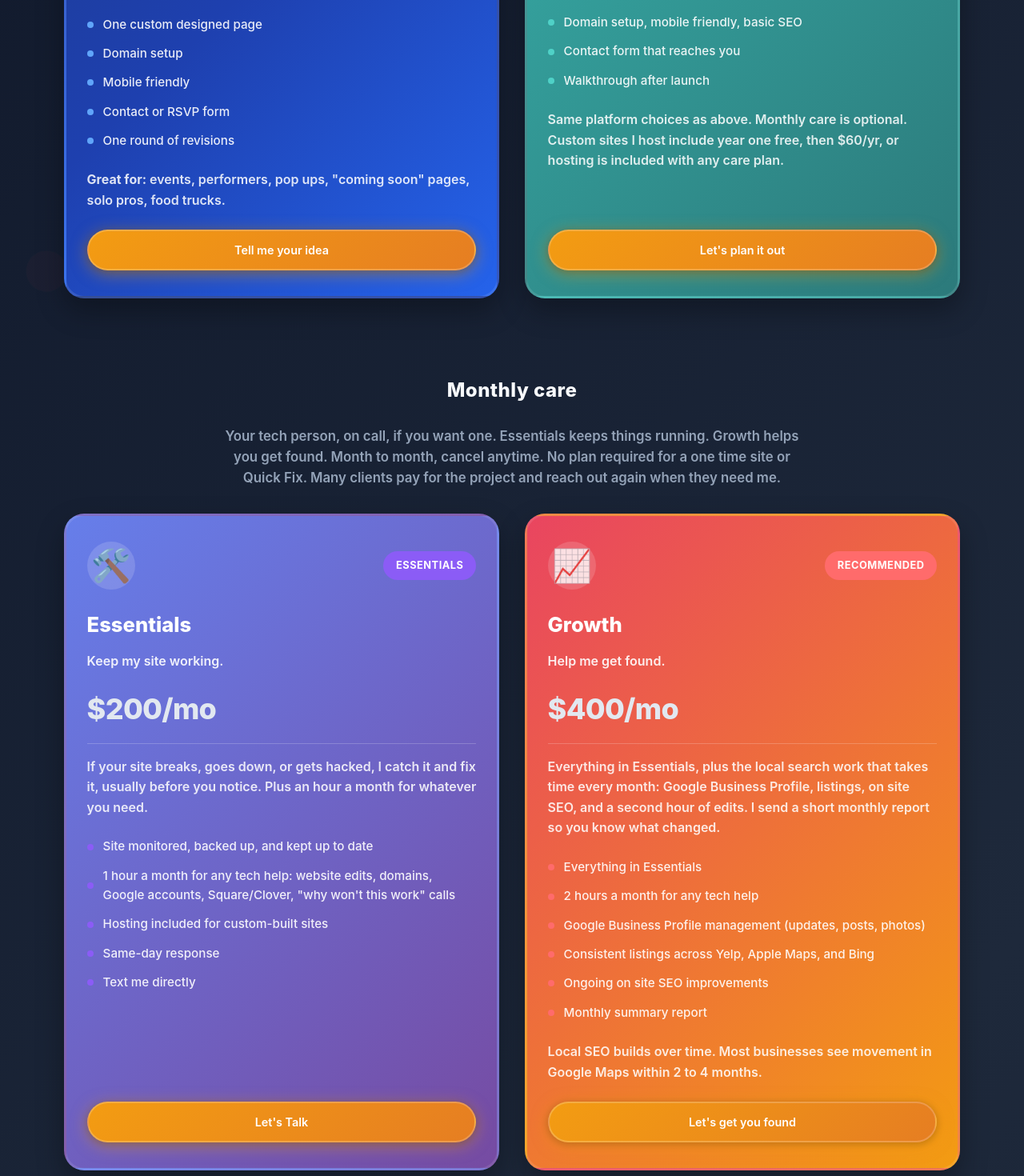
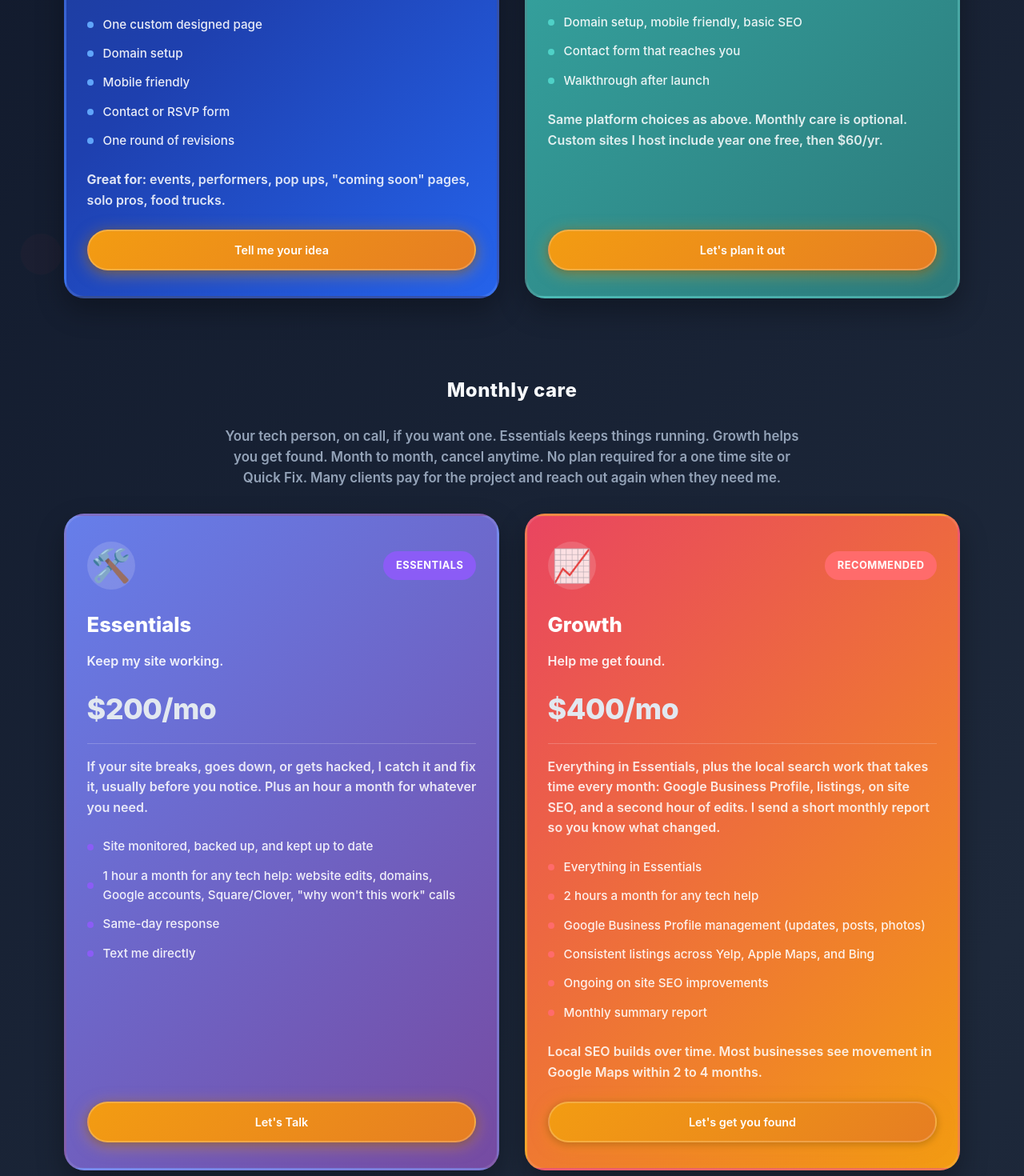
Before and after one commit to mriansabado/mauna-digital-website, a React (Vite) app: page / in a window 1280 px wide. Shown: the part 2380-3850 px from the top of the page at 80% size. Built offline with nearby package versions, Linux system fonts and the light colour scheme.

Commit message:
updating hosting language

```diff
--- a/index.html
+++ b/index.html
@@ -222,7 +222,7 @@
                 "name": "Which platform should I use?",
                 "acceptedAnswer": {
                   "@type": "Answer",
-                  "text": "Shopify, Wix, or Squarespace if you want to make simple changes yourself. Custom built and hosted by me if you want no templates. Custom hosting is first year free, then $60/yr, or included with any care plan. I walk you through the tradeoffs on a call."
+                  "text": "Shopify, Wix, or Squarespace if you want to make simple changes yourself. Custom built and hosted by me if you want no templates. Custom hosting is first year free, then $60/yr. I walk you through the tradeoffs on a call."
                 }
               },
               {
@@ -230,7 +230,7 @@
                 "name": "What does hosting cost for a custom site?",
                 "acceptedAnswer": {
                   "@type": "Answer",
-                  "text": "The first year is free. After that it's $60/yr for hosting, SSL, uptime monitoring, and form delivery. It's included if you're on a care plan."
+                  "text": "The first year is free. After that it's $60/yr for hosting, SSL, uptime monitoring, and form delivery."
                 }
               },
               {
--- a/src/App.tsx
+++ b/src/App.tsx
@@ -143,7 +143,7 @@ function App() {
           <div className="services-bucket">
             <h3 className="services-bucket-header">Websites</h3>
             <p className="rebuild-tiers-intro">
-              <strong>How do you want your site built?</strong> Shopify, Wix, or Squarespace if you want to log in and make simple changes yourself. Or a custom site I build and host for you when you want more flexibility. Custom sites I host include the first year free, then $60/yr, or hosting is included with any care plan. We pick what fits before we start.
+              <strong>How do you want your site built?</strong> Shopify, Wix, or Squarespace if you want to log in and make simple changes yourself. Or a custom site I build and host for you when you want more flexibility. Custom sites I host include the first year free, then $60/yr. We pick what fits before we start.
             </p>
             <div className="services-grid services-grid-two-up services-grid-offer-pair">
               <div className="service-card service-card-purple">
@@ -223,7 +223,7 @@ function App() {
                       <span>Walkthrough after launch</span>
                     </div>
                   </div>
-                  <p className="service-price-detail">Same platform choices as above. Monthly care is optional. Custom sites I host include year one free, then $60/yr, or hosting is included with any care plan.</p>
+                  <p className="service-price-detail">Same platform choices as above. Monthly care is optional. Custom sites I host include year one free, then $60/yr.</p>
                   <a href="#contact" className="btn btn-primary service-btn">Let&apos;s plan it out</a>
                 </div>
               </div>
@@ -258,10 +258,6 @@ function App() {
                     <div className="feature-item">
                       <div className="feature-dot"></div>
                       <span>1 hour a month for any tech help: website edits, domains, Google accounts, Square/Clover, &quot;why won&apos;t this work&quot; calls</span>
-                    </div>
-                    <div className="feature-item">
-                      <div className="feature-dot"></div>
-                      <span>Hosting included for custom-built sites</span>
                     </div>
                     <div className="feature-item">
                       <div className="feature-dot"></div>
@@ -447,7 +443,7 @@ function App() {
             </div>
             <ul className="platform-costs-list">
               <li><strong>Domain:</strong> about $15 to $20/yr (yours)</li>
-              <li><strong>Platform:</strong> $16 to $45/mo (Shopify from $39). Custom sites I host: first year free, then $60/yr, or included with any care plan.</li>
+              <li><strong>Platform:</strong> $16 to $45/mo (Shopify from $39). Custom sites I host: first year free, then $60/yr.</li>
               <li><strong>Apple Developer:</strong> $99/yr</li>
               <li><strong>Google Play:</strong> $25 one time</li>
             </ul>
@@ -674,11 +670,11 @@ function App() {
             </article>
             <article className="faq-item">
               <h3>Which platform should I use?</h3>
-              <p>Shopify, Wix, or Squarespace if you want to make simple changes yourself. Custom built and hosted by me if you want no templates. Custom hosting is first year free, then $60/yr, or included with any care plan. I walk you through the tradeoffs on a call.</p>
+              <p>Shopify, Wix, or Squarespace if you want to make simple changes yourself. Custom built and hosted by me if you want no templates. Custom hosting is first year free, then $60/yr. I walk you through the tradeoffs on a call.</p>
             </article>
             <article className="faq-item">
               <h3>What does hosting cost for a custom site?</h3>
-              <p>The first year is free. After that it&apos;s $60/yr for hosting, SSL, uptime monitoring, and form delivery. It&apos;s included if you&apos;re on a care plan.</p>
+              <p>The first year is free. After that it&apos;s $60/yr for hosting, SSL, uptime monitoring, and form delivery.</p>
             </article>
             <article className="faq-item">
               <h3>Can I cancel a monthly plan?</h3>
```
